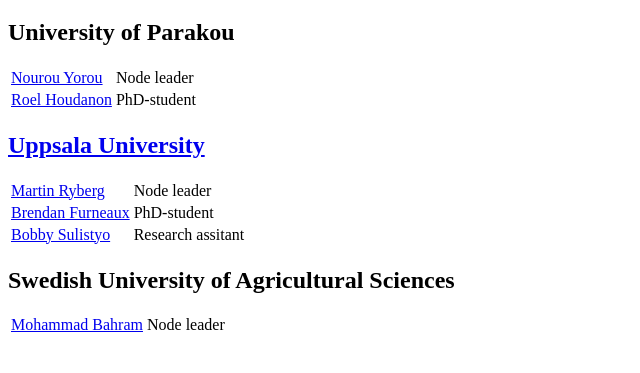
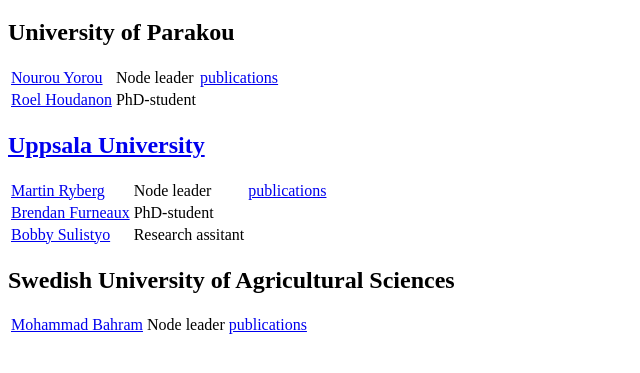
Before and after one commit to wactm/wactm.github.io, a plain HTML site: page people.html in a window 1280 px wide. Shown: the part 61-434 px from the top of the page, without its empty margins (0-640 px from the left). Drawn offline with Linux system fonts and the light colour scheme; a script that the page names is missing.

Commit message:
Add link to Google Scholar to people

```diff
--- a/people.html
+++ b/people.html
@@ -13,17 +13,19 @@
 <tr>
     <td><a href="mailto:nourou.yorou@fa-up.bj">Nourou Yorou</a></td>
     <td>Node leader</td>
+    <td><a href="https://scholar.google.com/citations?user=AMJez58AAAAJ&hl=en&oi=ao" target="_blank">publications</a></td>
 </tr>
 <tr>
     <td><a href="mailto:roelhoudanon@yahoo.fr">Roel Houdanon</a></td>
     <td>PhD-student</td>
 </tr>
 </table>
-<h2><a href="https://www.iob.uu.se/research/systematic-biology/ryberg-en/">Uppsala University</a></h2>
+<h2><a href="https://www.iob.uu.se/research/systematic-biology/ryberg-en/" target="_blank">Uppsala University</a></h2>
 <table>
     <tr>
 	<td><a href="mailto:martin.ryberg@ebc.uu.se">Martin Ryberg</a></td>
 	<td>Node leader</td>
+	<td><a href="https://scholar.google.com/citations?user=VxR9QFkAAAAJ&hl=en&oi=ao" target="_blank">publications</a></td>
     </tr>
     <tr>
 	<td><a href="mailto:brendan.furneaux@ebc.uu.se">Brendan Furneaux</a></td>
@@ -39,6 +41,7 @@
     <tr>
 	<td><a href="mailto:mohammad.bahram@slu.se">Mohammad Bahram</a></td>
 	<td>Node leader</td>
+	<td><a href="https://scholar.google.com/citations?user=Vr4i7cEAAAAJ&hl=en&oi=ao" target="_blank">publications</a></td>
     </tr>
 </table>
 </body>
```
